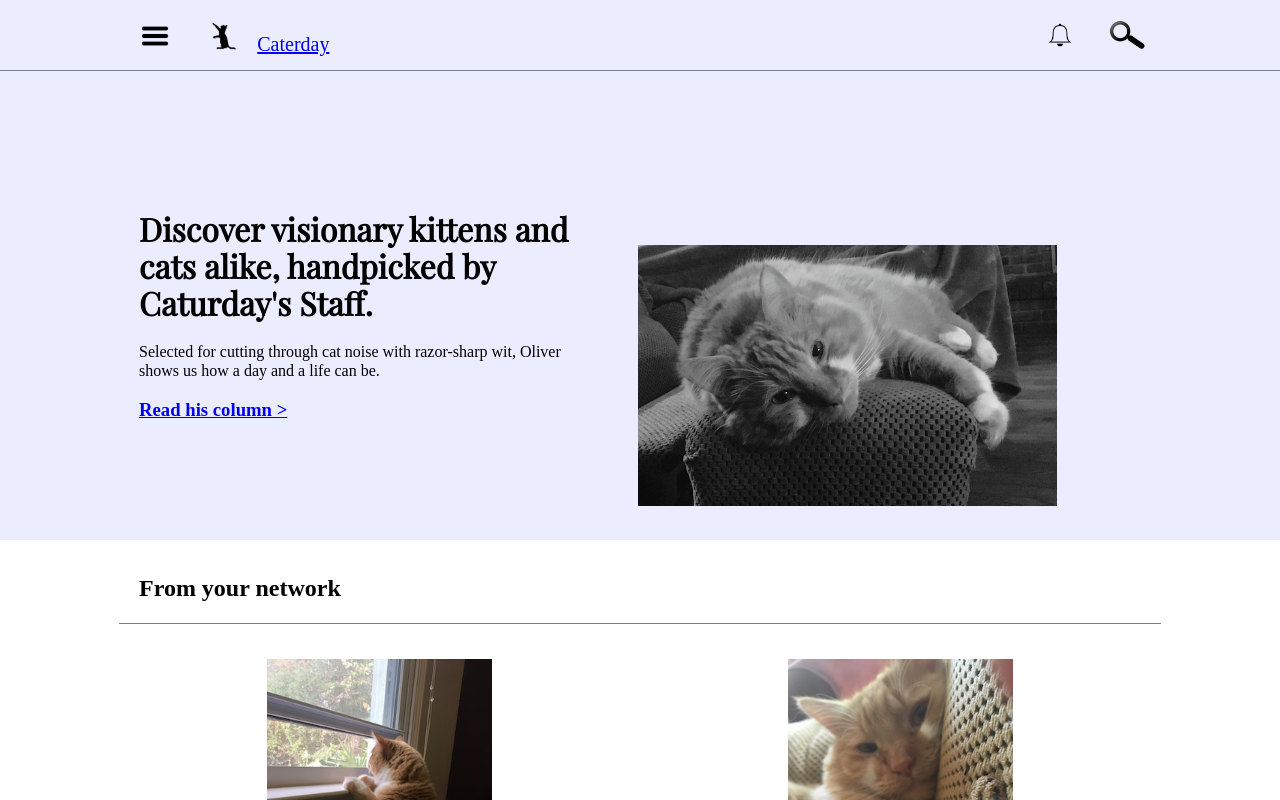
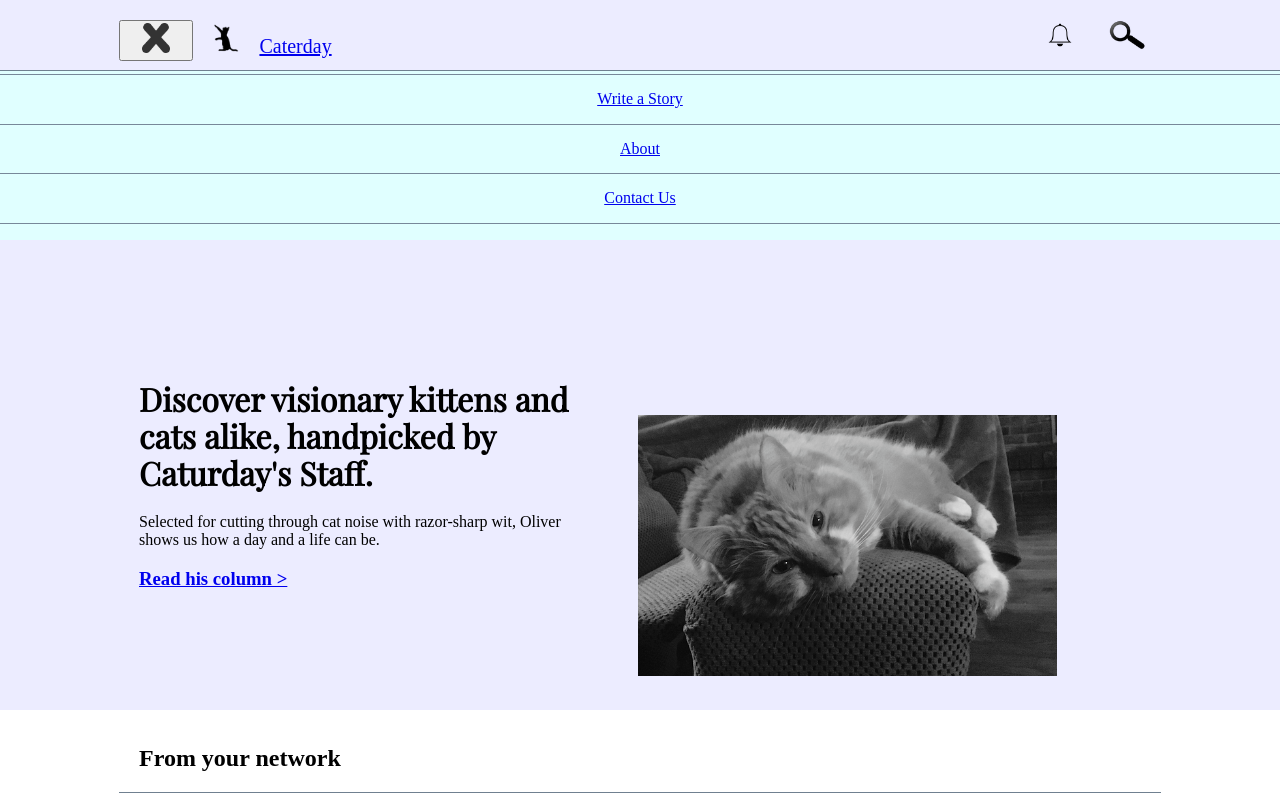
Before and after one commit to MaeDae11/Blog-Website, a plain HTML site: page index.html in a window 1280 px wide. Both pictures are taken after a click on the button 155 px from the left and 38 px from the top of the page. Shown: the top 800 px of the page. Drawn offline with nearby package versions, Linux system fonts and the light colour scheme; a web font is replaced by a local one.

Commit message:
adds show and hide menu with jQuery

```diff
--- a/index.html
+++ b/index.html
@@ -19,13 +19,16 @@
                 <div class="top-container">
                     <div class="header row">
                         <div class="logo">
-                            <button class="hamburger" data-image-role="hamburger">
+
+                            <button class="hamburger" data-image-role="hamburger" data-role="iconButton">
                                 <img src="resources/images/hamburgermenu.png" alt="menu button">
                             </button>
 
-                            <button class="exit icon-off" data-image-role="exit-container">
+                            <button class="icon" data-image-role="exit-container">
                                 <img src="resources/images/cross.png" alt="exit out of menu">
                             </button>
+
+
                             <img src="resources/images/cat-logo.png" alt="Medium logo">
                             <span><a href="main.html">Caterday</a></span>
                         </div>
@@ -40,8 +43,8 @@
                 </div>
             </div>
 
-            <div class="menu-container">
-                <ul class="menu-off" data-text-role="menu">
+            <div class="menu-container" data-text-role="menu">
+                <ul class="menu-list">
                     <a href="#"><li>Home</li></a>
                     <a href="#"><li>Write a Story</li></a>
                     <a href="#"><li>About</li></a>
@@ -131,7 +134,11 @@
                 </div>
             </div>
         </footer>
-
+            <script
+                src="https://code.jquery.com/jquery-3.2.1.slim.js"
+                integrity="sha256-tA8y0XqiwnpwmOIl3SGAcFl2RvxHjA8qp0+1uCGmRmg="
+                crossorigin="anonymous"></script>
+            <script src="resources/scripts/main.js" charset="utf-8"></script>
     </body>
 
 
--- a/resources/css/grid.css
+++ b/resources/css/grid.css
@@ -73,12 +73,16 @@ header {
     background: none;
     border: none;
 }
-.menu-container{
+
+ /*when menu container-on  */
+ .menu-container {
+    display: block;
     width: 100%;
     text-align: center;
     background-color: lightcyan;
-    padding-top: 70px;
+    padding-top: 10px;
 }
+
 ul {
     padding-left: 0;
     margin-left: 0;
@@ -86,20 +90,15 @@ ul {
     width: 100%;
 }
 
-.menu-on li {
+.menu-list li {
     list-style-type: none;
     width: 100%;
-    padding: 15px;
+    padding-top: 15px;
+    padding-bottom: 15px;
     text-decoration: none;
     border-bottom: .75px solid lightslategray;
 }
 
-.icon-off {
-    display: none;
-}
-.menu-off {
-    display: none;
-}
 
 
 .story {
--- /dev/null
+++ b/resources/scripts/main.js
@@ -0,0 +1,39 @@
+// when hamburger menu is clicked:
+// 1. hamburger icon goes to display: none;
+// 2. cross icon goes to display: unset;
+// 3. menu goes from display: none to display: unset;
+
+
+
+var $MENU_CONTAINER = $('[data-text-role="menu"]')
+var $EXIT_CONTAINER = $('[data-image-role="exit-container"]')
+var $HAMBURGER = $('[data-image-role="hamburger"]')
+var $ICON_BUTTON = $('[data-role="iconButton"]')
+
+
+$EXIT_CONTAINER.hide();
+$MENU_CONTAINER.hide();
+
+function clickMenuButton(){
+    $HAMBURGER.click(function (){
+        $(this).hide();
+        $EXIT_CONTAINER.show();
+        $MENU_CONTAINER.show("fold", 1000)
+    });
+}
+
+function clickExitButton(){
+    $EXIT_CONTAINER.click(function (){
+        $HAMBURGER.show();
+        $(this).hide();
+        $MENU_CONTAINER.hide("fold", 1000);
+    });
+}
+
+
+clickMenuButton();
+clickExitButton();
+
+$MENU_CONTAINER.toggleClass('.menu-container', '.menu-container-on');
+$HAMBURGER.toggleClass('.hamburger', '.icon');
+$EXIT_CONTAINER.toggleClass('.icon', '.exit');
```
Also changed, not shown: resources/js/main.js (deleted, +0 -10 lines).
